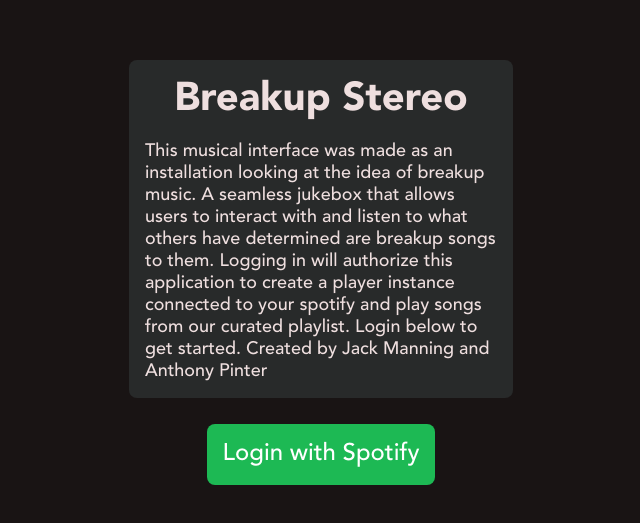
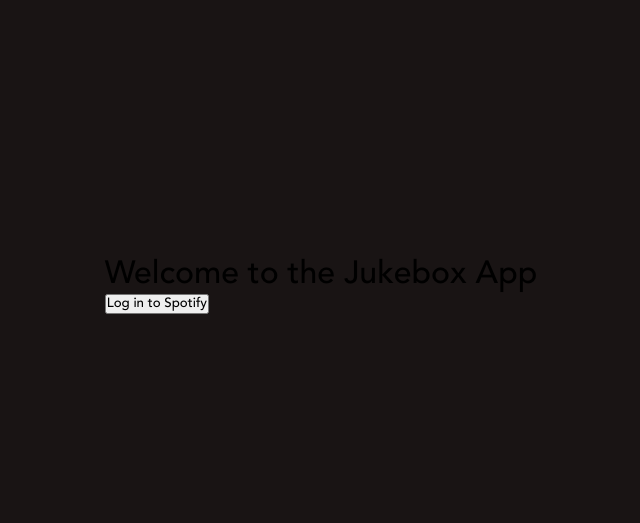
Before and after one commit to Jack-Manning11/jukebox, a React (Create React App) app: page / in a window 1280 px wide. Shown: the part 115-638 px from the top of the page, without its empty margins (319-959 px from the left). Built offline with nearby package versions, Linux system fonts and the light colour scheme; what spotify-web-api-node would draw is missing.

Commit message:
router testing

```diff
--- a/package.json
+++ b/package.json
@@ -15,6 +15,7 @@
     "dotenv": "^16.3.1",
     "react": "^18.2.0",
     "react-dom": "^18.2.0",
+    "react-router-dom": "^6.23.1",
     "react-scripts": "5.0.1",
     "react-spotify-web-playback": "^0.14.1",
     "spotify-web-api-node": "^5.0.2",
--- /dev/null
+++ b/src/About.jsx
@@ -0,0 +1,16 @@
+import React from 'react';
+import { Link } from 'react-router-dom';
+
+const About = () => {
+  return (
+    <div>
+      <h1>About the Jukebox App</h1>
+      <p>This app allows you to create and manage your music playlists.</p>
+      <Link to="/jukebox">
+        <button>Log in to Spotify</button>
+      </Link>
+    </div>
+  );
+};
+
+export default About;
--- a/src/App.jsx
+++ b/src/App.jsx
@@ -1,14 +1,25 @@
 import React from 'react';
-
+import { Route, Switch } from 'react-router-dom';
+import Landing from './Landing';
+import About from './About';
 import Dashboard from './Dashboard';
 import Login from './Login';
-
 import { Container } from './styles/App.styles';
 
 const App = () => {
-  const code = new URLSearchParams(window.location.search).get('code');
+    const code = new URLSearchParams(window.location.search).get('code');
 
-  return <Container>{code ? <Dashboard code={code}/> : <Login />}</Container>;
+    return (
+        <Container>
+            <Switch>
+                <Route exact path="/" component={Landing} />
+                <Route path="/about" component={About} />
+                <Route path="/jukebox">
+                    {code ? <Dashboard code={code} /> : <Login />}
+                </Route>
+            </Switch>
+        </Container>
+    );
 };
 
 export default App;
--- /dev/null
+++ b/src/Landing.jsx
@@ -0,0 +1,15 @@
+import React from 'react';
+import { Link } from 'react-router-dom';
+
+const Landing = () => {
+  return (
+    <div>
+      <h1>Welcome to the Jukebox App</h1>
+      <Link to="/jukebox">
+        <button>Log in to Spotify</button>
+      </Link>
+    </div>
+  );
+};
+
+export default Landing;
--- a/src/Login.jsx
+++ b/src/Login.jsx
@@ -1,5 +1,4 @@
 import React from "react";
-
 import {
     LoginButton,
     LoginLink,
@@ -25,7 +24,9 @@
         <LoginContainer>
             <LoginInfo>
                 <Title>Breakup Stereo</Title>
-                <Description>This musical interface was made as an installation looking at the idea of breakup music. A seamless jukebox that allows users to interact with and listen to what others have determined are breakup songs to them. Logging in will authorize this application to create a player instance connected to your spotify and play songs from our curated playlist. Login below to get started. Created by Jack Manning and Anthony Pinter</Description>
+                <Description>
+                    This musical interface was made as an installation looking at the idea of breakup music. A seamless jukebox that allows users to interact with and listen to what others have determined are breakup songs to them. Logging in will authorize this application to create a player instance connected to your Spotify and play songs from our curated playlist. Login below to get started. Created by Jack Manning and Anthony Pinter.
+                </Description>
             </LoginInfo>
             <LoginButton>
                 <LoginLink href={AUTH_URL}>Login with Spotify</LoginLink>
--- a/src/index.jsx
+++ b/src/index.jsx
@@ -1,14 +1,16 @@
 import React from 'react';
 import ReactDOM from 'react-dom';
+import { BrowserRouter } from 'react-router-dom';
 import App from './App';
 import GlobalStyles from "./styles/globalStyles.styles";
 import './styles/font.css';
 
-
 ReactDOM.render(
   <>
     <GlobalStyles />
-    <App />
+    <BrowserRouter>
+      <App />
+    </BrowserRouter>
   </>,
   document.getElementById('root')
 );
```
Also changed, not shown: 1 other file (tests, documents, lock files or other folders).
